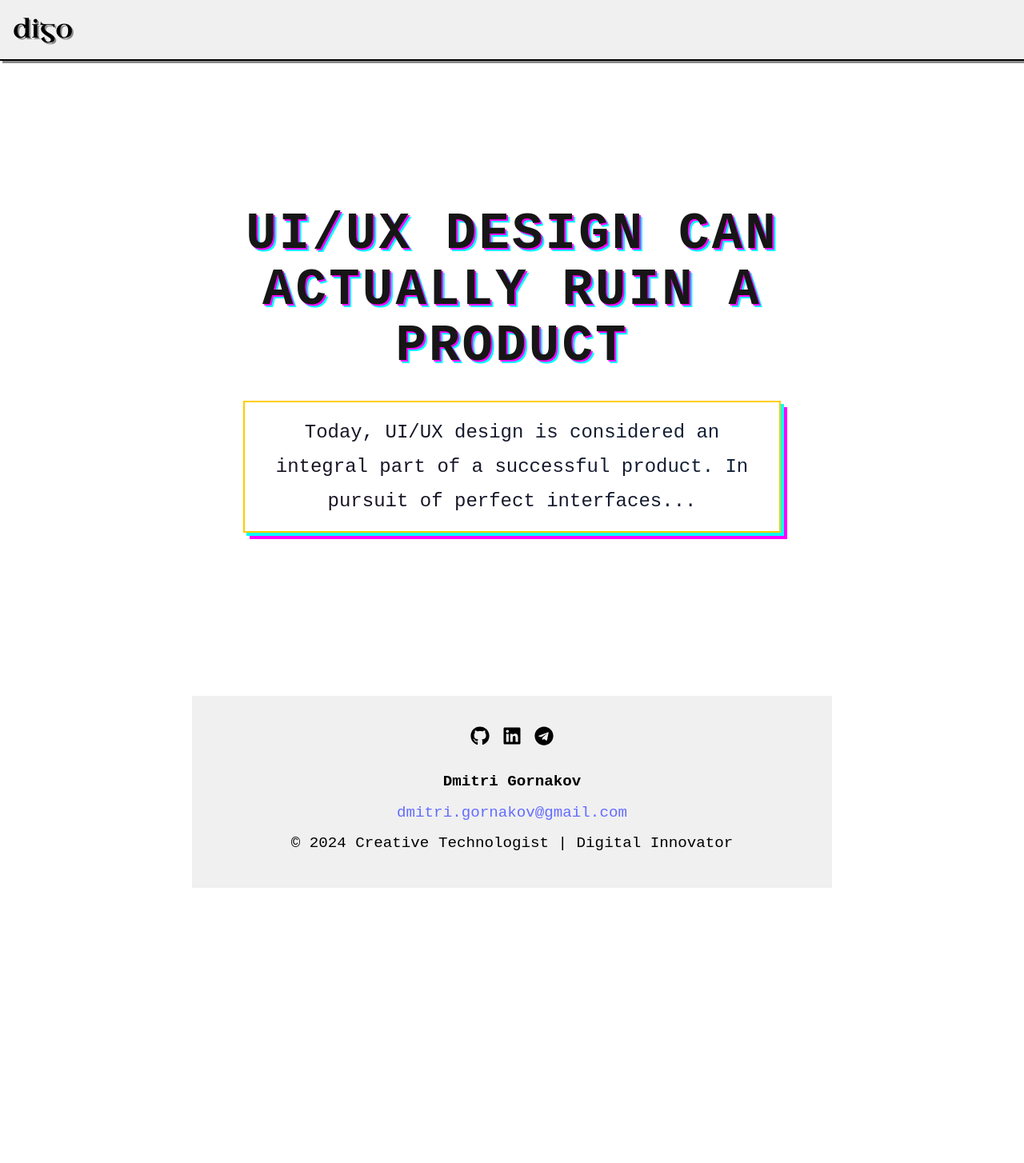
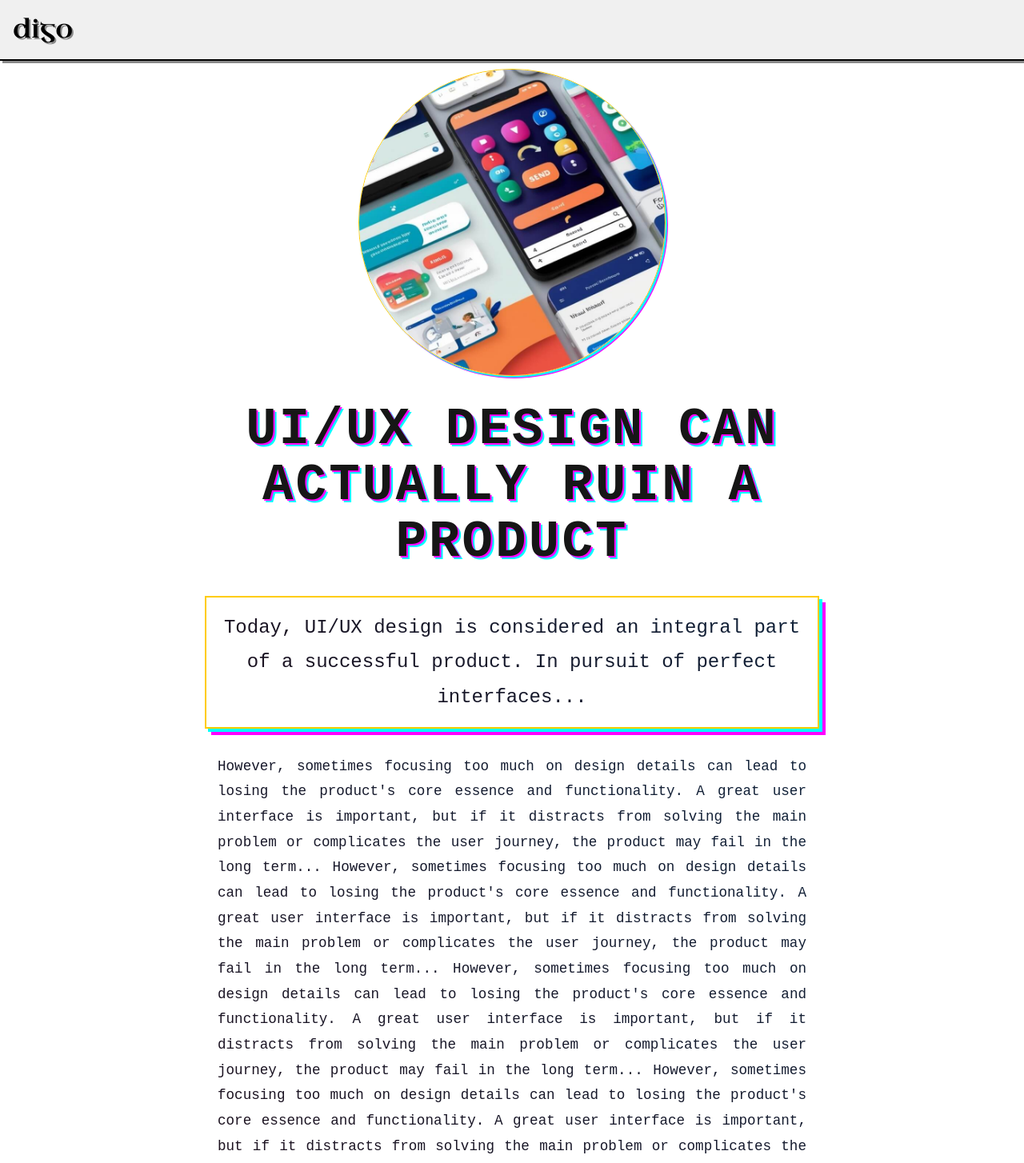
Before and after one commit to visualGravitySense/personal-creative-website, a React (Vite) app: page /testimonial/1 in a window 1280 px wide. Shown: the top 1454 px of the page at 80% size. Before the commit the page ends 1110 px from the top, so only its background shows below. Built offline with nearby package versions, Linux system fonts and the light colour scheme.

Commit message:
blog page fix content

```diff
--- a/src/TestimonialDetail.jsx
+++ b/src/TestimonialDetail.jsx
@@ -8,7 +8,8 @@ const testimonials = [
     name: "UI/UX design can actually ruin a product",
     content:
       "Today, UI/UX design is considered an integral part of a successful product. In pursuit of perfect interfaces...",
-    fullContent: "However, sometimes focusing too much on design details can lead to losing the product's core essence and functionality. A great user interface is important, but if it distracts from solving the main problem or complicates the user journey, the product may fail in the long term...",
+    fullContent:
+      "However, sometimes focusing too much on design details can lead to losing the product's core essence and functionality. A great user interface is important, but if it distracts from solving the main problem or complicates the user journey, the product may fail in the long term... However, sometimes focusing too much on design details can lead to losing the product's core essence and functionality. A great user interface is important, but if it distracts from solving the main problem or complicates the user journey, the product may fail in the long term... However, sometimes focusing too much on design details can lead to losing the product's core essence and functionality. A great user interface is important, but if it distracts from solving the main problem or complicates the user journey, the product may fail in the long term... However, sometimes focusing too much on design details can lead to losing the product's core essence and functionality. A great user interface is important, but if it distracts from solving the main problem or complicates the user journey, the product may fail in the long term...",
 
     image: "/src/assets/uiux-bugs.jpeg",
   },
@@ -17,9 +18,10 @@ const testimonials = [
     name: "Miro and Obsidian to work effectively on projects",
     content:
       "In the world of creative technologies, where every detail and idea matters...",
-    fullContent: "In today's fast-paced, creativity-driven world, Miro and Obsidian are gaining popularity as indispensable tools for brainstorming, project management, and note-taking. By integrating them into workflows, teams can improve efficiency, foster collaboration, and achieve their goals faster.",
+    fullContent:
+      "In today's fast-paced, creativity-driven world, Miro and Obsidian are gaining popularity as indispensable tools for brainstorming, project management, and note-taking. By integrating them into workflows, teams can improve efficiency, foster collaboration, and achieve their goals faster.",
 
-      image: "/src/assets/miro-obsidian.jpeg",
+    image: "/src/assets/miro-obsidian.jpeg",
   },
 ];
 
@@ -31,14 +33,14 @@ const TestimonialDetail = () => {
     <div className="testimonial-detail">
       {testimonial ? (
         <>
-          {/* <img
+          <img
             src={testimonial.image}
             alt={testimonial.name}
             className="testimonial-image"
-          /> */}
+          />
           <h1>{testimonial.name}</h1>
           <p>{testimonial.content}</p>
-          {/* <p className="full-content">{testimonial.fullContent}</p>  */}
+          <p className="full-content">{testimonial.fullContent}</p>
         </>
       ) : (
         <p>Testimonial not found.</p>
--- a/src/TestimonialDetail.scss
+++ b/src/TestimonialDetail.scss
@@ -3,11 +3,11 @@
   flex-direction: column;
   justify-content: center;
   align-items: center;
-    padding: 4rem;
-    height: 100vh;
-    // background: #1c1c1c;
+  padding: 1rem;
+//   height: 100vh;
+//   background: #1c1c1c;
   color: #f4f4f4;
-    font-family: 'Courier New', monospace;
+  font-family: "Courier New", monospace;
 
   h1 {
     font-size: 4rem;
@@ -39,19 +39,26 @@
     }
   }
 
-    // .full-content {
-    //     font-size: 1.1rem;
-    //     color: #555;
-    //     line-height: 1.8;
-    //     text-align: justify;
-    //     margin-bottom: 100px;
-    //   }
+  .full-content {
+    border: none;
+    box-shadow: none;
+      font-size: 1.1rem;
+      color: #555;
+      line-height: 1.8;
+      text-align: justify;
+      margin-bottom: 100px;
+
+      &:hover {
+        // transform: skew(-5deg, 5deg) scale(1.05);
+        box-shadow: none;
+      }
+    }
 
   .testimonial-image {
-      max-width: 80%;
+    max-width: 50%;
     margin-bottom: 2rem;
-      border: 5px solid #ffcc00;
-      box-shadow: 10px 10px 0 #00ffff, 20px 20px 0 #ff00ff;
+    border: 1px solid #ffcc00;
+    box-shadow: 2px 2px 0 #00ffff, 3px 3px 0 #ff00ff;
     transition: transform 0.5s ease;
 
     &:hover {
@@ -61,6 +68,8 @@
 
   // Для мобильных устройств
   @media (max-width: 768px) {
+
+
     h1 {
       font-size: 3rem;
     }
@@ -70,7 +79,7 @@
     }
 
     .testimonial-image {
-        max-width: 100%;
+      max-width: 50%;
     }
   }
 }
```
Lines whose indentation alone changed are shown as unchanged.
